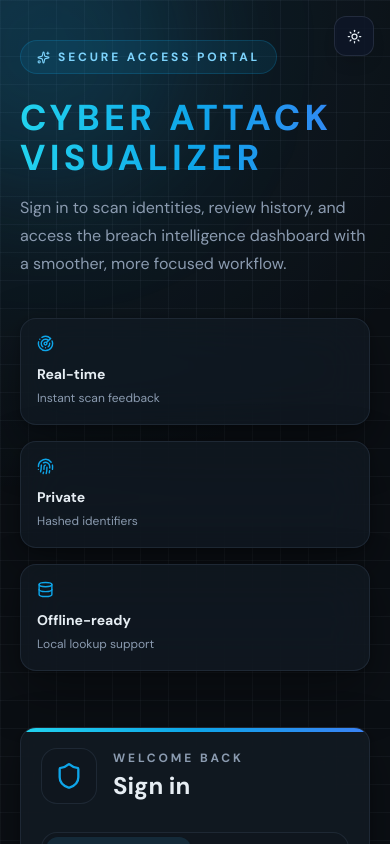
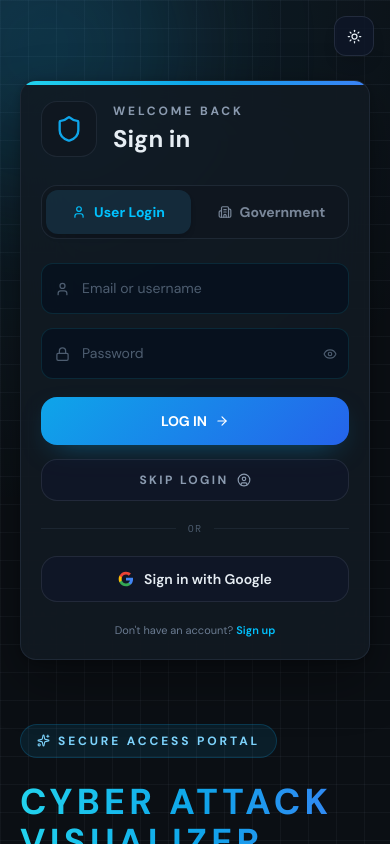
Before and after one commit to CoodingN00b7/Cyber-Attack-Visualizer, a React (Vite) app in the folder cyber-visualizer/: page /login in a window 390 px wide. Shown: the top 844 px of the page. Built offline with nearby package versions, Linux system fonts and the light colour scheme; no server answers.

Commit message:
Update LoginPage.jsx

```diff
--- a/cyber-visualizer/src/components/LoginPage.jsx
+++ b/cyber-visualizer/src/components/LoginPage.jsx
@@ -98,7 +98,7 @@ export default function LoginPage({ onLogin }) {
       </motion.button>
 
       <div className="relative z-10 mx-auto grid min-h-screen max-w-[1440px] grid-cols-1 lg:grid-cols-[1.08fr_0.92fr]">
-        <section className="flex items-center px-5 py-10 sm:px-10 lg:px-14">
+        <section className="order-2 flex items-center px-5 py-8 sm:px-10 lg:order-1 lg:px-14 lg:py-10">
           <motion.div
             initial={{ opacity: 0, y: 20 }}
             animate={{ opacity: 1, y: 0 }}
@@ -137,7 +137,7 @@ export default function LoginPage({ onLogin }) {
           </motion.div>
         </section>
 
-        <section className="flex items-center justify-center px-5 pb-12 pt-4 sm:px-10 lg:px-14 lg:py-14">
+        <section className="order-1 flex items-center justify-center px-5 pb-8 pt-20 sm:px-10 sm:pb-12 sm:pt-16 lg:order-2 lg:px-14 lg:py-14">
           <motion.div
             initial={{ opacity: 0, y: 28, scale: 0.98 }}
             animate={{ opacity: 1, y: 0, scale: 1 }}
```
